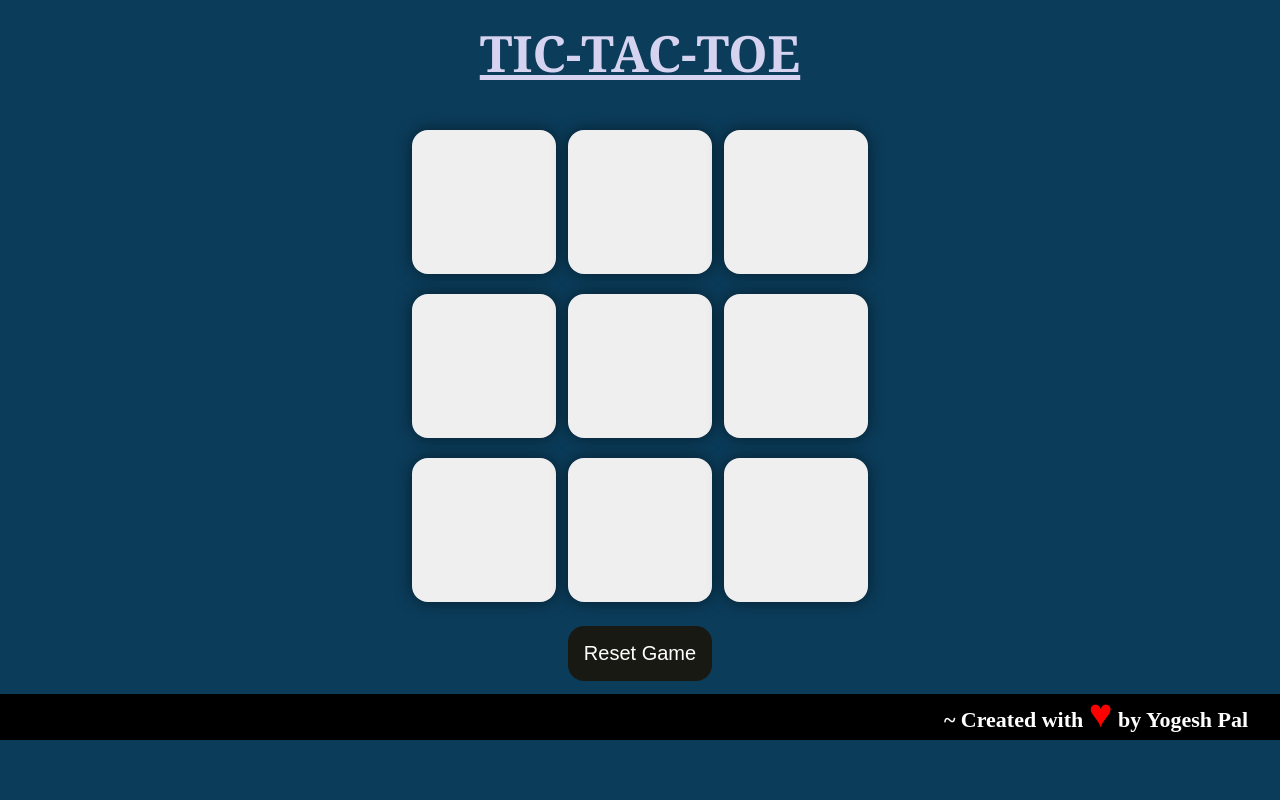
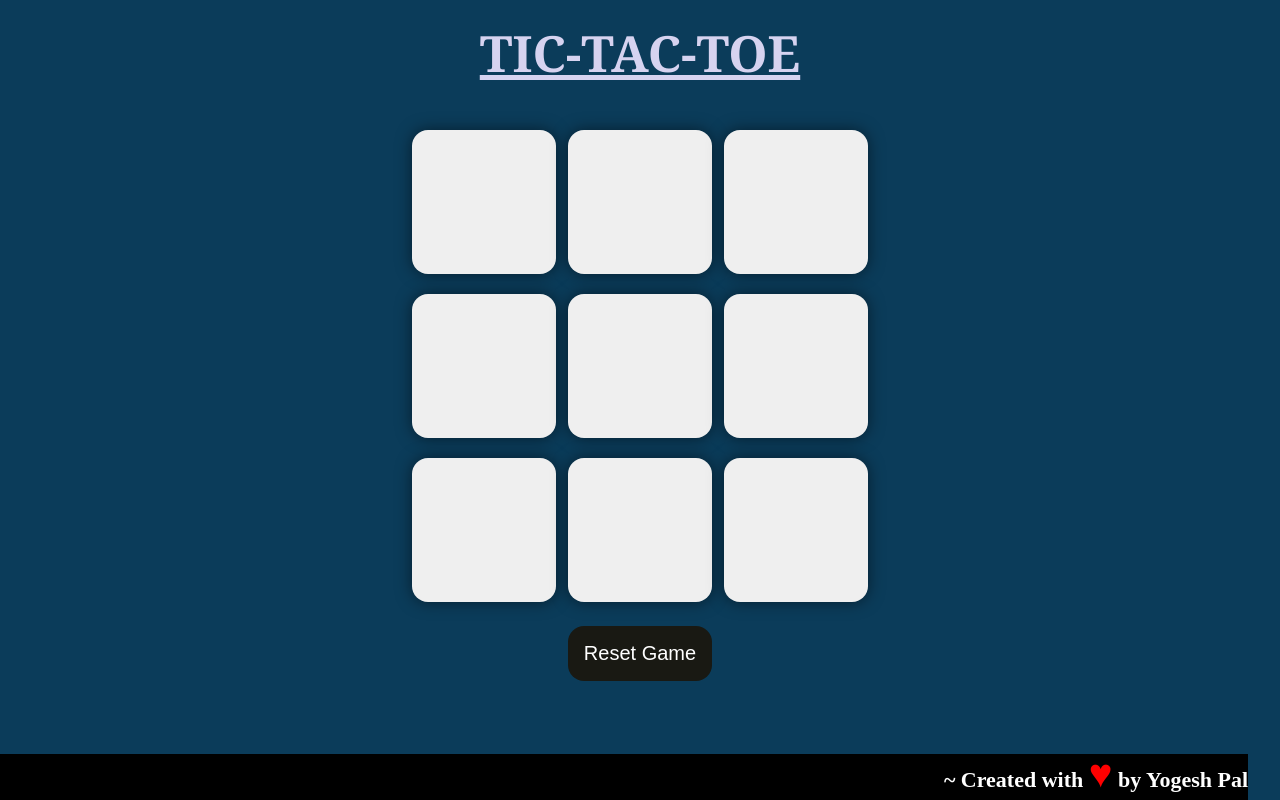
Before and after one commit to theyogeshpal/Tic_Tac_Toe_Game, a plain HTML site: page index.html in a window 1280 px wide. Drawn offline with Linux system fonts and the light colour scheme.

Commit message:
Update style.css

```diff
--- a/style.css
+++ b/style.css
@@ -49,6 +49,10 @@ h4{
   margin-bottom: 0rem;
   margin-top: 0%;
   line-height: 2.5rem;
+  position: fixed;
+  bottom: 0;
+  background-color: black;
+  width: 100%;
 }
 
 .resetbtn {
@@ -112,4 +116,5 @@ i{
   background-color: black;
   margin-top: 0.8rem;
   justify-content: right;
+
 }
```
